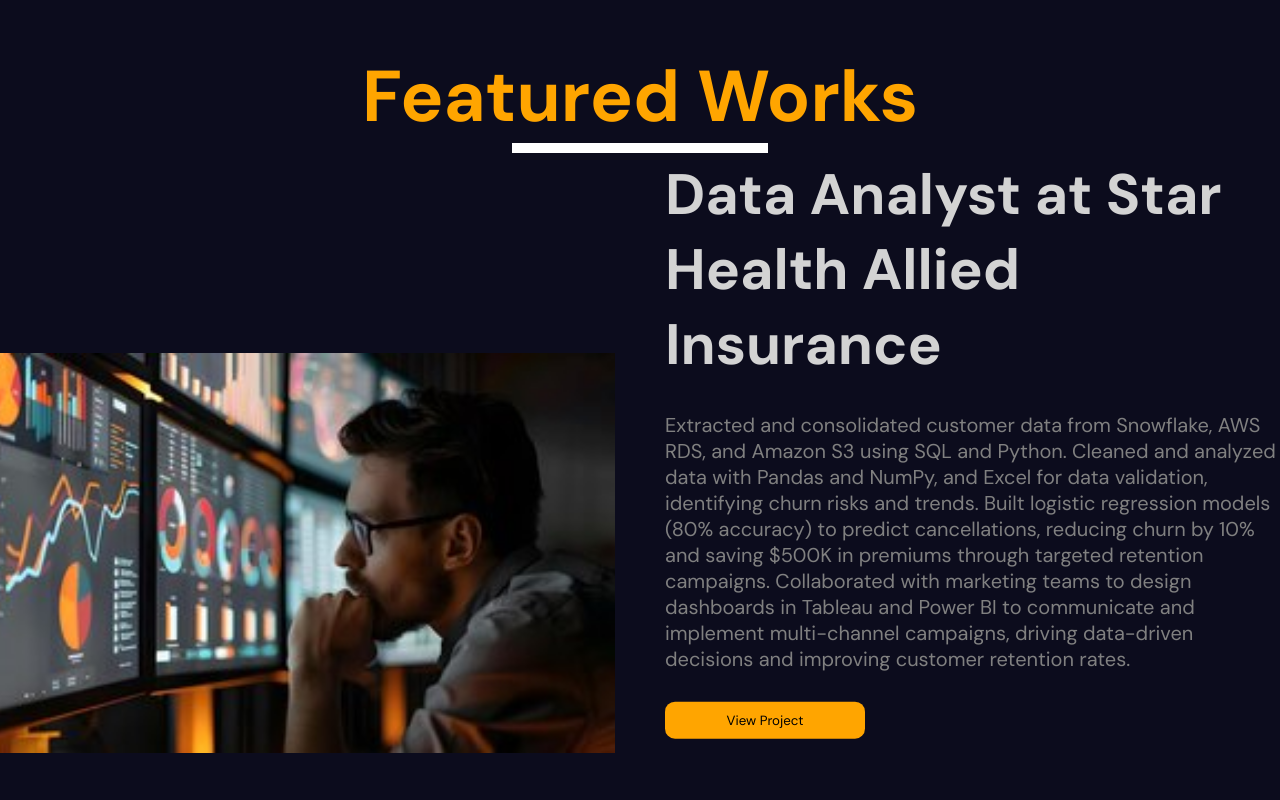
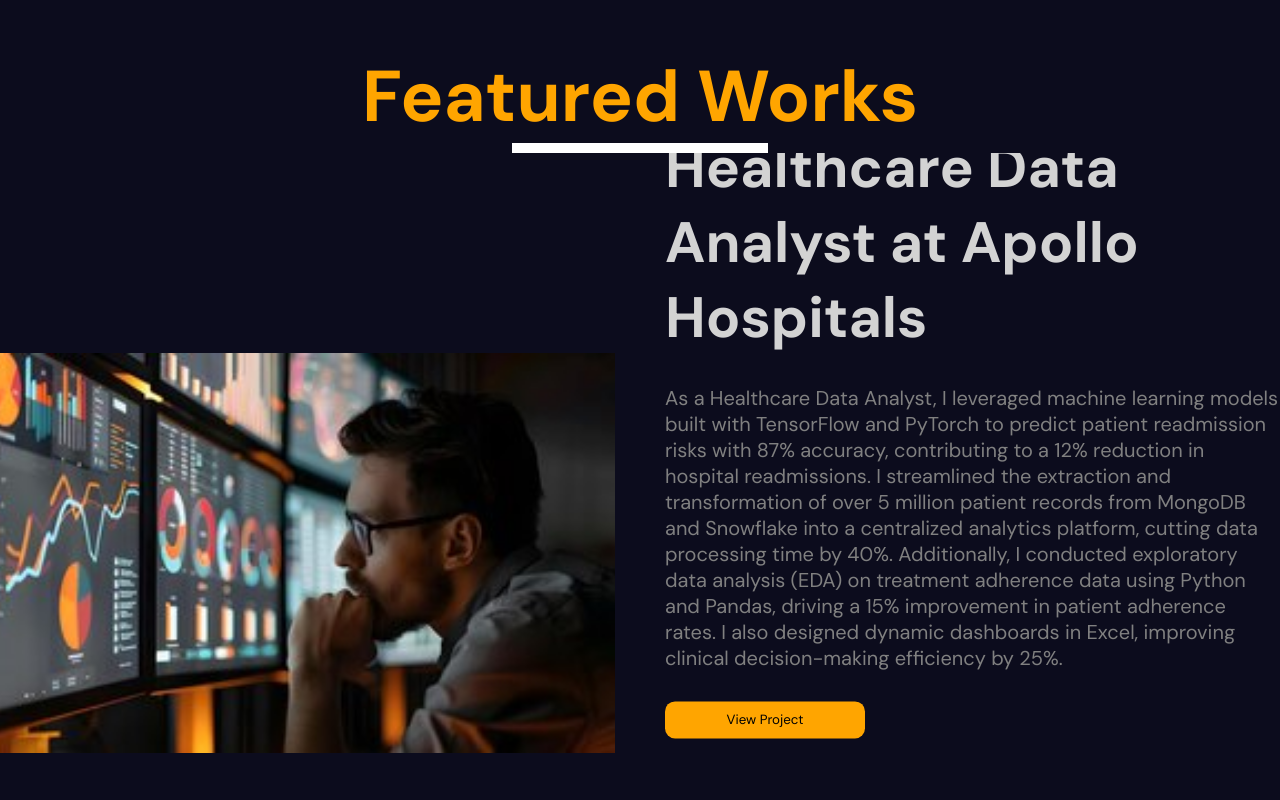
Before and after one commit to urstrulyrithik/Rithik-Portfolio, a React (Vite) app: page / in a window 1280 px wide. Shown: the part 3200-4000 px from the top of the page. Built offline with nearby package versions, Linux system fonts and the light colour scheme.

Commit message:
Update Portfolio.jsx

```diff
--- a/src/components/portfolio/Portfolio.jsx
+++ b/src/components/portfolio/Portfolio.jsx
@@ -4,64 +4,71 @@
 import { motion, useScroll, useSpring, useTransform } from "framer-motion"
 
 const items = [
+  {
+    id: 1,
+    title: " Healthcare Data Analyst at Apollo Hospitals",
+    projectLink:"https://github.com/urstrulyrithik",
+    img: "./CustomerAnalyst.jpg",
+    description: "As a Healthcare Data Analyst, I leveraged machine learning models built with TensorFlow and PyTorch to predict patient readmission risks with 87% accuracy, contributing to a 12% reduction in hospital readmissions. I streamlined the extraction and transformation of over 5 million patient records from MongoDB and Snowflake into a centralized analytics platform, cutting data processing time by 40%. Additionally, I conducted exploratory data analysis (EDA) on treatment adherence data using Python and Pandas, driving a 15% improvement in patient adherence rates. I also designed dynamic dashboards in Excel, improving clinical decision-making efficiency by 25%."
+  },
     {
-    id: 1,
+    id: 2,
     title: "Data Analyst at Star Health Allied Insurance",
     projectLink:"https://github.com/urstrulyrithik",
     img: "./CustomerAnalyst.jpg",
     description: "Extracted and consolidated customer data from Snowflake, AWS RDS, and Amazon S3 using SQL and Python. Cleaned and analyzed data with Pandas and NumPy, and Excel for data validation, identifying churn risks and trends. Built logistic regression models (80% accuracy) to predict cancellations, reducing churn by 10% and saving $500K in premiums through targeted retention campaigns. Collaborated with marketing teams to design dashboards in Tableau and Power BI to communicate and implement multi-channel campaigns, driving data-driven decisions and improving customer retention rates."
   },
   {
-    id: 2,
+    id: 3,
     title: "Operations Data Analyst at Flipkart",
     projectLink:"https://github.com/urstrulyrithik",
     img: "./OperationsAnalyst.jpg",
     description: "•	Automated ETL processes to centralize over 1M data rows in Snowflake, reducing manual data entry by 30%. Cleaned and transformed data using SAS and SQL, developing Linear Regression and ARIMA models with 85% forecast accuracy, reducing MAPE by 12%. Optimized inventory management by reducing excess stock and preventing stockouts, leading to annual savings of $96K and safeguarding $120K in revenue. Designed Tableau dashboards for 50+ stores, hosted on AWS EC2 with Amazon S3, improving decision-making efficiency by 40% and driving a 7% revenue boost through store-level insights."
   },
   {
-    id: 3,
+    id: 4,
     title: "Expense Tracking System",
     projectLink:"https://github.com/urstrulyrithik/Project_Expense_Tracking_System",
     img: "./ExpenseTracking.png",
     description: "An Expense Management System featuring a Streamlit-based frontend and a FastAPI backend, designed for efficient tracking and management of personal expenses. The project includes a modular structure with dedicated components for frontend, backend, and comprehensive testing."
   },
   {
-    id: 4,
+    id: 5,
     title: "Predictive Modeling",
     projectLink:"https://github.com/urstrulyrithik/Predictive-Modeling",
     img: "./PredictiveAnalytics.jpg",
     description: "This project develops a predictive model in R to analyze and forecast based on historical data, leveraging machine learning techniques and statistical analysis. Key features include data preprocessing, exploratory data analysis, model training and selection, performance evaluation, and result visualization."
   },
   {
-    id: 5,
+    id: 6,
     title: "Text Analytics",
     projectLink:"https://github.com/urstrulyrithik/Text-Analytics",
     img: "./TextAnalytics.jpeg",
     description: "This project involved extensive text mining and social network analysis in R, focusing on the book 'Tarzan of the Apes' to identify significant words and sentences, perform sentiment analysis, and uncover latent topics through topic modeling. Key features included corpus preprocessing, sentiment analysis, topic modeling (LDA, CTM), and visualizations such as word clouds and sentiment trajectories."
   },
   {
-    id: 6,
+    id: 7,
     title: "Covid Webiste Using Full Stack Web",
     projectLink:"https://github.com/urstrulyrithik/rithik-covidWebsite",
     img: "https://images.pexels.com/photos/3992933/pexels-photo-3992933.jpeg?auto=compress&cs=tinysrgb&w=1600",
     description: "Designed and developed a Covid Website Using Full Stack Development from end to end using React JS, SQL and Express JS and CSS, whose objective is to display statistics and content regarding the pandemic and the Corona virus to users."
   },
   {
-    id: 7,
+    id: 8,
     title: "Jobby App",
     projectLink:"https://rithikjobbyapp.ccbp.tech/login",
     img: "https://images.pexels.com/photos/392018/pexels-photo-392018.jpeg?auto=compress&cs=tinysrgb&w=1600",
     description: "Designed and developed Jobby App, a front-end ReactJS website for PC users, whose objective is to enable users to discover the jobs they seek. CREDENTIALS--> USERNAME: rahul ; PASSWORD: rahul@2021"
   },
   {
-    id: 8,
+    id: 9,
     title: "Twitter Backend Clone",
     projectLink:"https://github.com/urstrulyrithik/TwitterClone",
     img: "https://images.pexels.com/photos/5417837/pexels-photo-5417837.jpeg?auto=compress&cs=tinysrgb&w=1600",
     description: "Designed Backend Twitter Clone REST APIs to recreate and carry out Twitter's backend database CRUD operations using JSON format, MySQL and Node JS (Express JS)"
   },
   {
-    id: 9,
+    id: 10,
     title: "My Portfolio Site",
     img: "./PortfolioHero.png",
     projectLink:"https://github.com/urstrulyrithik/Rithik-Portfolio",
```
